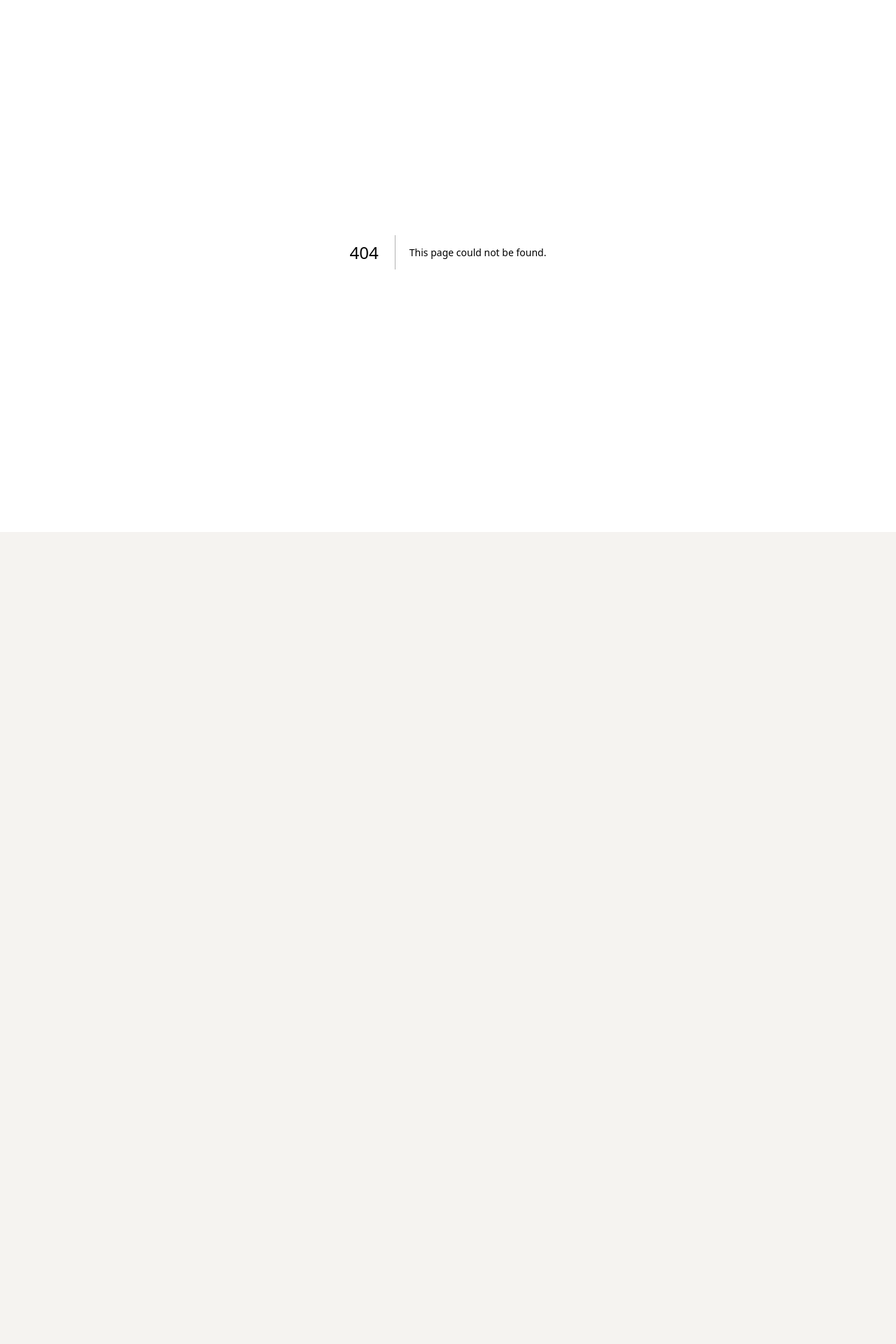
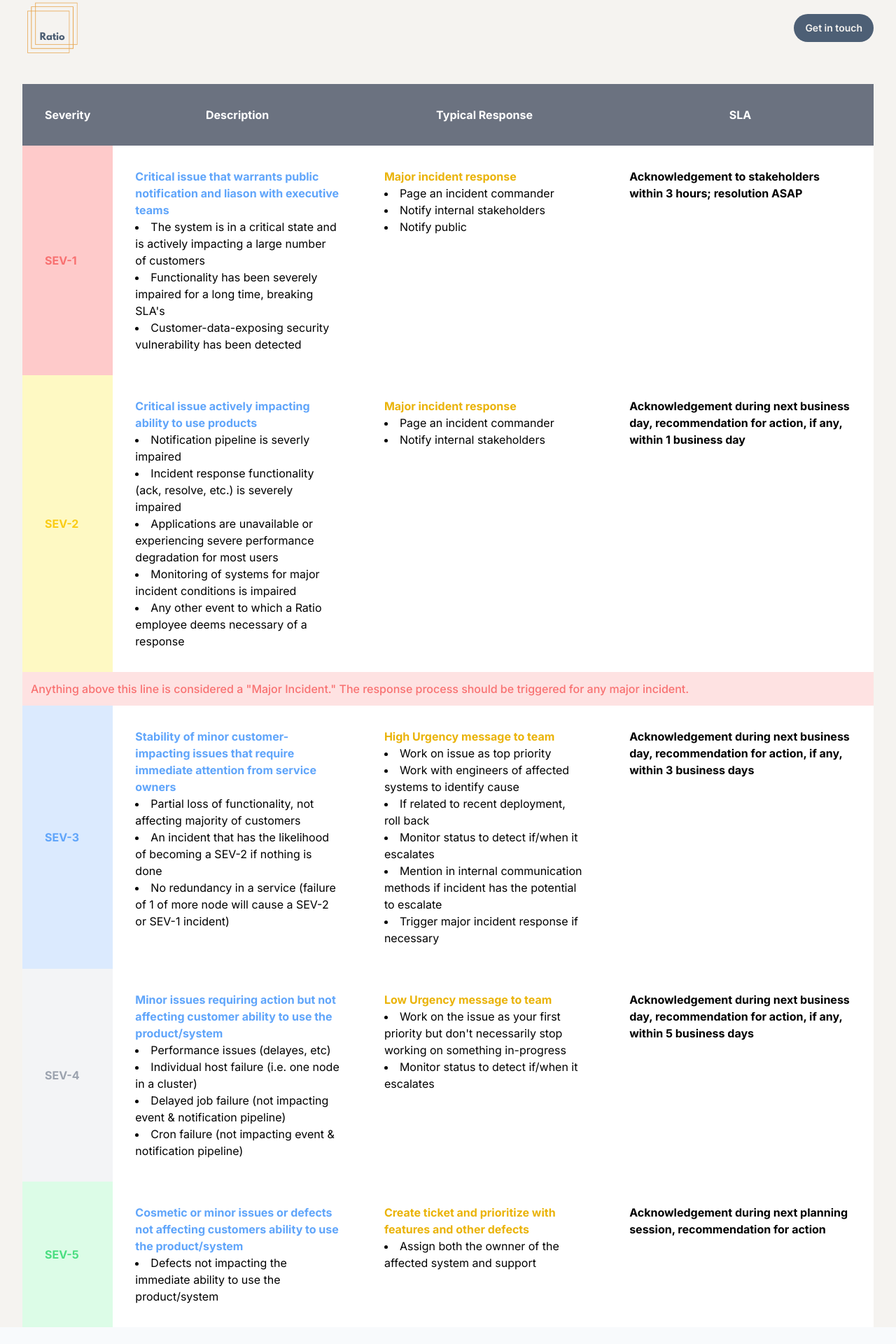
Before and after one commit to RatioPBC/ratiopbc.github.io, a Next.js app: page /sla in a window 1280 px wide. Before the commit this address had no page. Shown: the part 40-1960 px from the top of the page at 70% size. Before the commit the page ends 800 px from the top, so only its background shows below. Built offline with nearby package versions, Linux system fonts and the light colour scheme.

Commit message:
Add SLA page & allow override on logo HREF

```diff
--- a/src/components/Header.jsx
+++ b/src/components/Header.jsx
@@ -89,13 +89,14 @@ function MobileNavigation() {
   )
 }
 
-export function Header() {
+export function Header(props) {
+  let logoHref = props.logoHref || "/";
   return (
     <header className="py-10">
       <Container>
         <nav className="relative z-50 flex justify-between">
           <div className="flex items-center md:gap-x-12">
-            <Link href="#" aria-label="Home">
+            <Link href={logoHref} aria-label="Home">
               <Logo className="h-20 w-auto" />
             </Link>
           </div>
--- a/src/pages/index.jsx
+++ b/src/pages/index.jsx
@@ -23,7 +23,7 @@ export default function Home() {
           content="We design, build, and operate mission critical software and data systems for health and human services organizations."
         />
       </Head>
-      <Header />
+      <Header logoHref="#" />
       <main>
         <Hero />
         <Services />
--- /dev/null
+++ b/src/pages/sla.jsx
@@ -0,0 +1,166 @@
+import Head from 'next/head'
+import { Footer } from '@/components/Footer'
+import { Header } from '@/components/Header'
+
+export default function SLA()
+{
+  return (
+    <>
+      <Head>
+        <title>Ratio PBC - Software and data consultancy supporting health and human services organizations.</title>
+        <meta
+          name="description"
+          content="We design, build, and operate mission critical software and data systems for health and human services organizations."
+        />
+      </Head>
+      <Header />
+      <main>
+        <div className="mx-auto max-w-7xl px-6 lg:px-8">
+          <table className="table-auto bg-white">
+            <thead>
+              <tr className="bg-gray-500 text-white">
+                <th className="p-8">Severity</th>
+                <th className="p-8">Description</th>
+                <th className="p-8">Typical Response</th>
+                <th className="p-8">SLA</th>
+              </tr>
+            </thead>
+            <tbody>
+              <tr>
+                <td className="bg-red-200 font-bold p-8 text-red-400">SEV-1</td>
+                <td className="align-top p-8">
+                  <strong className="text-blue-400">Critical issue that warrants public notification and liason with
+                    executive teams</strong>
+                  <ul className="list-disc list-inside">
+                    <li>The system is in a critical state and is actively impacting a large number of customers</li>
+                    <li>Functionality has been severely impaired for a long time, breaking SLA's</li>
+                    <li>Customer-data-exposing security vulnerability has been detected</li>
+                  </ul>
+                </td>
+                <td className="align-top p-8">
+                  <strong className="text-yellow-500">Major incident response</strong>
+                  <ul className="list-disc list-inside">
+                    <li>Page an incident commander</li>
+                    <li>Notify internal stakeholders</li>
+                    <li>Notify public</li>
+                  </ul>
+                </td>
+                <td className="align-top p-8">
+                  <strong>Acknowledgement to stakeholders within 3 hours; resolution ASAP</strong>
+                </td>
+              </tr>
+
+              <tr>
+                <td className="bg-yellow-100 font-bold p-8 text-yellow-400">SEV-2</td>
+                <td className="align-top p-8">
+                  <strong className="text-blue-400">Critical issue actively impacting ability to use products</strong>
+                  <ul className="list-disc list-inside">
+                    <li>Notification pipeline is severly impaired</li>
+                    <li>Incident response functionality (ack, resolve, etc.) is severely impaired</li>
+                    <li>Applications are unavailable or experiencing severe performance degradation for most users</li>
+                    <li>Monitoring of systems for major incident conditions is impaired</li>
+                    <li>Any other event to which a Ratio employee deems necessary of a response</li>
+                  </ul>
+                </td>
+                <td className="align-top p-8">
+                  <strong className="text-yellow-500">Major incident response</strong>
+                  <ul className="list-disc list-inside">
+                    <li>Page an incident commander</li>
+                    <li>Notify internal stakeholders</li>
+                  </ul>
+                </td>
+                <td className="align-top p-8">
+                  <strong>Acknowledgement during next business day, recommendation for action, if any, within 1 business
+                    day</strong>
+                </td>
+              </tr>
+
+              <tr>
+                <td className="bg-red-100 font-medium p-3 text-red-400" colspan="4">Anything above this line is considered a
+                  "Major Incident." The response process should be triggered for any major incident.</td>
+              </tr>
+
+              <tr>
+                <td className="bg-blue-100 font-bold p-8 text-blue-400">SEV-3</td>
+                <td className="align-top p-8">
+                  <strong className="text-blue-400">Stability of minor customer-impacting issues that require immediate
+                    attention from
+                    service owners</strong>
+                  <ul className="list-disc list-inside">
+                    <li>Partial loss of functionality, not affecting majority of customers</li>
+                    <li>An incident that has the likelihood of becoming a SEV-2 if nothing is done</li>
+                    <li>No redundancy in a service (failure of 1 of more node will cause a SEV-2 or SEV-1
+                      incident)</li>
+                  </ul>
+                </td>
+                <td className="align-top p-8">
+                  <strong className="text-yellow-500">High Urgency message to team</strong>
+                  <ul className="list-disc list-inside">
+                    <li>Work on issue as top priority</li>
+                    <li>Work with engineers of affected systems to identify cause</li>
+                    <li>If related to recent deployment, roll back</li>
+                    <li>Monitor status to detect if/when it escalates</li>
+                    <li>Mention in internal communication methods if incident has the potential to escalate</li>
+                    <li>Trigger major incident response if necessary</li>
+                  </ul>
+                </td>
+                <td className="align-top p-8">
+                  <strong>Acknowledgement during next business day, recommendation for action, if any, within 3 business
+                    days</strong>
+                </td>
+              </tr>
+
+              <tr>
+                <td className="bg-gray-100 font-bold p-8 text-gray-400">SEV-4</td>
+                <td className="align-top p-8">
+                  <strong className="text-blue-400">Minor issues requiring action but not affecting customer ability to use
+                    the product/system</strong>
+                  <ul className="list-disc list-inside">
+                    <li>Performance issues (delayes, etc)</li>
+                    <li>Individual host failure (i.e. one node in a cluster)</li>
+                    <li>Delayed job failure (not impacting event & notification pipeline)</li>
+                    <li>Cron failure (not impacting event & notification pipeline)</li>
+                  </ul>
+                </td>
+                <td className="align-top p-8">
+                  <strong className="text-yellow-500">Low Urgency message to team</strong>
+                  <ul className="list-disc list-inside">
+                    <li>Work on the issue as your first priority but don't necessarily stop working on something
+                      in-progress</li>
+                    <li>Monitor status to detect if/when it escalates</li>
+                  </ul>
+                </td>
+                <td className="align-top p-8">
+                  <strong>Acknowledgement during next business day, recommendation for action, if any, within 5 business
+                    days</strong>
+                </td>
+              </tr>
+
+              <tr>
+                <td className="bg-green-100 font-bold p-8 text-green-400">SEV-5</td>
+                <td className="align-top p-8">
+                  <strong className="text-blue-400">Cosmetic or minor issues or defects not affecting customers ability to
+                    use the product/system</strong>
+                  <ul className="list-disc list-inside">
+                    <li>Defects not impacting the immediate ability to use the product/system</li>
+                  </ul>
+                </td>
+                <td className="align-top p-8">
+                  <strong className="text-yellow-500">Create ticket and prioritize with features and other defects</strong>
+                  <ul className="list-disc list-inside">
+                    <li>Assign both the ownner of the affected system and support</li>
+                  </ul>
+                </td>
+                <td className="align-top p-8">
+                  <strong>Acknowledgement during next planning session, recommendation for action</strong>
+                </td>
+              </tr>
+            </tbody>
+          </table>
+
+        </div>
+      </main>
+      <Footer />
+    </>
+  )
+}
```
